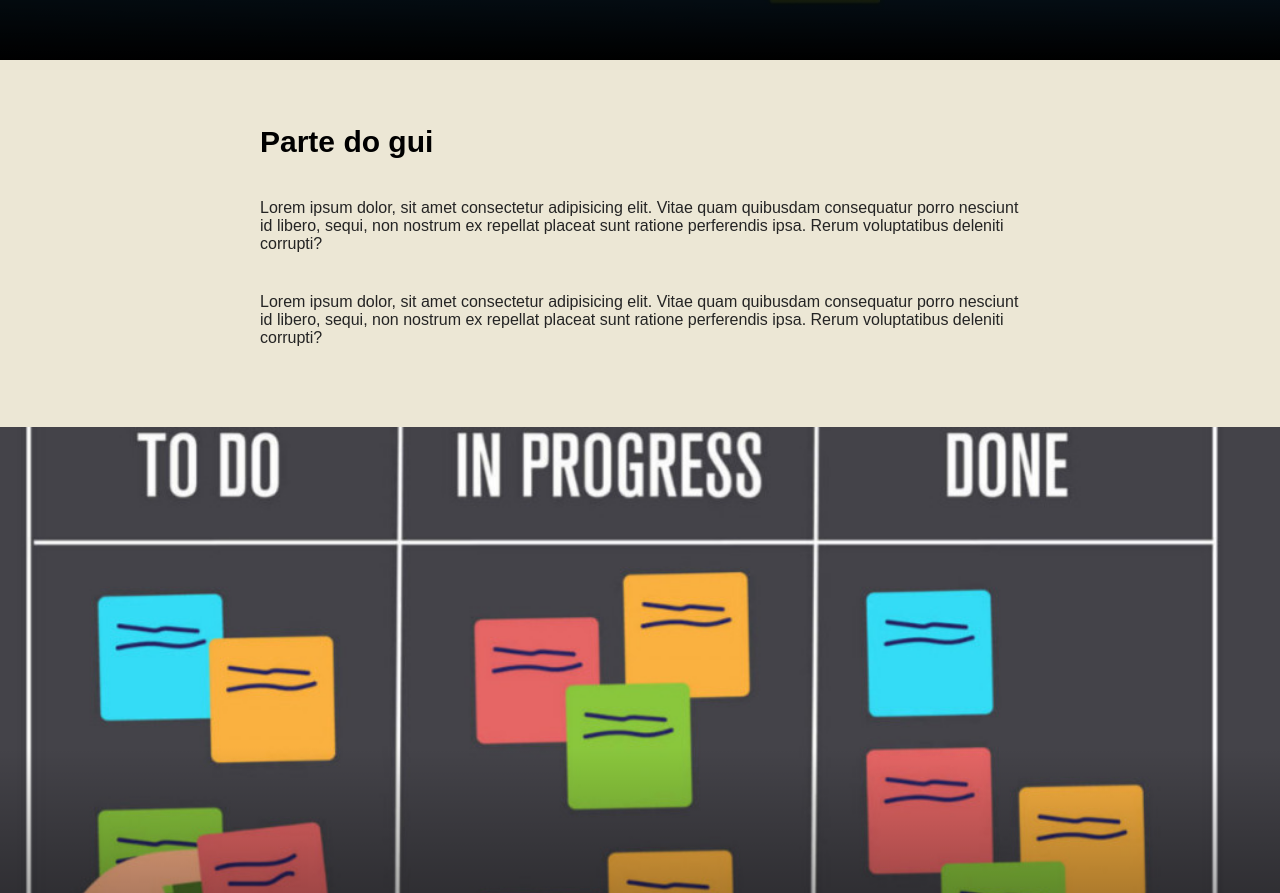
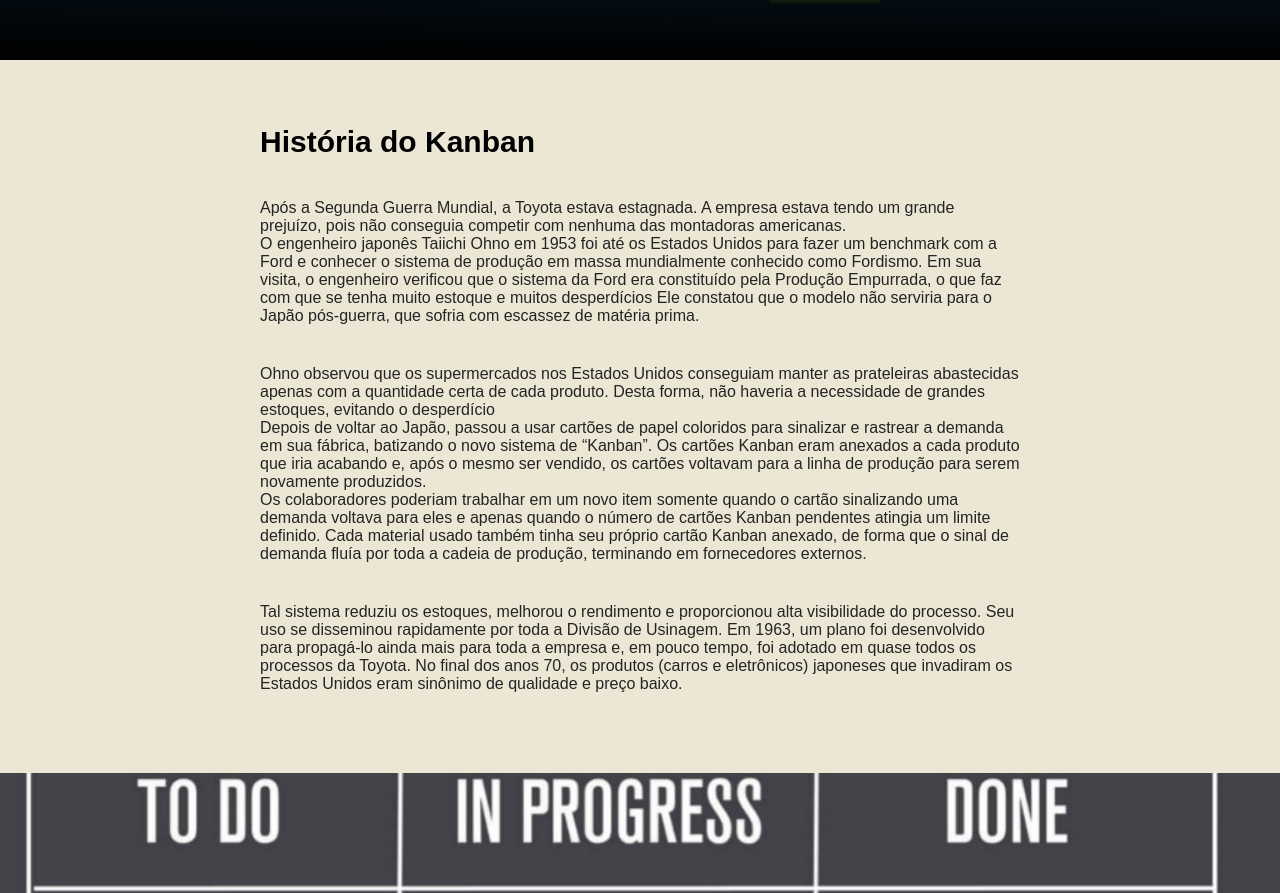
Before and after one commit to LSenzaki/trabalho_bimestral_eng_soft, a plain HTML site: page index.html in a window 1280 px wide. Shown: the part 740-1633 px from the top of the page. Drawn offline with Linux system fonts and the light colour scheme.

Commit message:
Parte História do Kanban - Victor Wazlawick

```diff
--- a/index.html
+++ b/index.html
@@ -16,12 +16,28 @@
 
             <section class="module content">
                 <div class="container">
-                    <h2>Parte do gui</h2>
+                    <h2>História do Kanban</h2>
                     <p>
-                        Lorem ipsum dolor, sit amet consectetur adipisicing elit. Vitae quam quibusdam consequatur porro nesciunt id libero, sequi, non nostrum ex repellat placeat sunt ratione perferendis ipsa. Rerum voluptatibus deleniti corrupti?
+                        Após a Segunda Guerra Mundial, a Toyota estava estagnada. A empresa estava tendo um grande prejuízo, pois não conseguia competir com nenhuma das montadoras americanas.
+                        <br>
+                        O engenheiro japonês Taiichi Ohno em 1953  foi até os Estados Unidos para fazer um benchmark com a Ford e conhecer o sistema de produção em massa mundialmente conhecido como Fordismo.
+                        Em sua visita, o engenheiro verificou que o sistema da Ford era constituído pela Produção Empurrada, o que faz com que se tenha muito estoque e muitos desperdícios
+                        Ele constatou que o modelo não serviria para o Japão pós-guerra, que sofria com escassez de matéria prima.
+
                     </p>
                     <p>
-                        Lorem ipsum dolor, sit amet consectetur adipisicing elit. Vitae quam quibusdam consequatur porro nesciunt id libero, sequi, non nostrum ex repellat placeat sunt ratione perferendis ipsa. Rerum voluptatibus deleniti corrupti?
+                        Ohno observou que os supermercados nos Estados Unidos conseguiam manter as prateleiras abastecidas apenas com a quantidade certa de cada produto. Desta forma, não haveria a necessidade de grandes estoques, evitando o desperdício
+                        <br>
+                        Depois de voltar ao Japão, passou a usar cartões de papel coloridos para sinalizar e rastrear a demanda em sua fábrica, batizando o novo sistema de “Kanban”.
+                        Os cartões Kanban eram anexados a cada produto que iria acabando e, após o mesmo ser vendido, os cartões voltavam para a linha de produção para serem novamente produzidos.
+                        <br>
+                        Os colaboradores poderiam trabalhar em um novo item somente quando o cartão sinalizando uma demanda voltava para eles e apenas quando o número de cartões Kanban pendentes atingia um limite definido. Cada material usado também tinha seu próprio cartão Kanban anexado, de forma que o sinal de demanda fluía por toda a cadeia de produção, terminando em fornecedores externos.
+
+                    </p>
+                    <p>
+                        Tal sistema reduziu os estoques, melhorou o rendimento e proporcionou alta visibilidade do processo. Seu uso se disseminou rapidamente por toda a Divisão de Usinagem. Em 1963, um plano foi desenvolvido para propagá-lo ainda mais para toda a empresa e, em pouco tempo, foi adotado em quase todos os processos da Toyota.
+                        No final dos anos 70, os produtos (carros e eletrônicos) japoneses que invadiram os Estados Unidos eram sinônimo de qualidade e preço baixo.
+
                     </p>
                 </div>
             </section>
```
